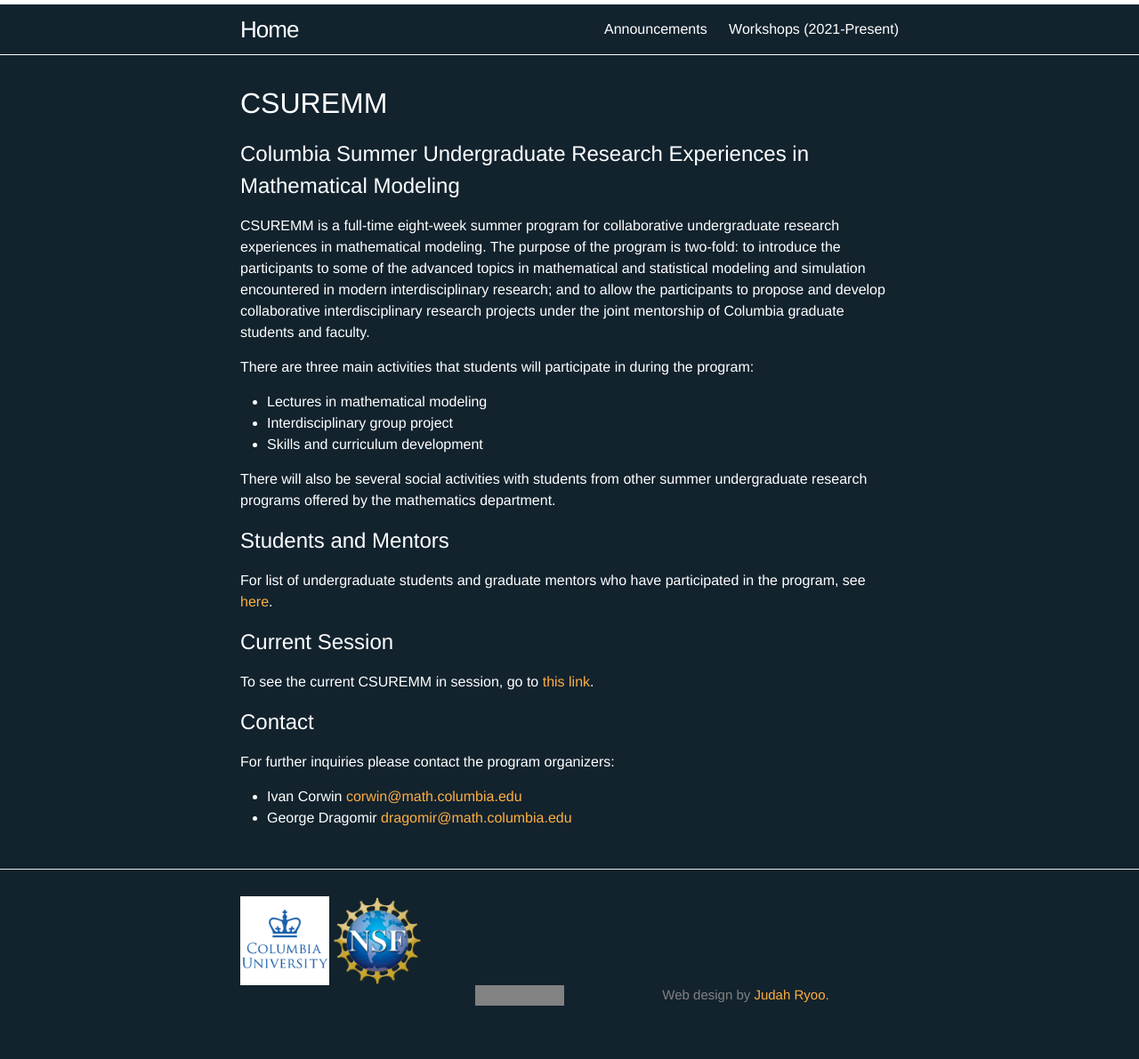
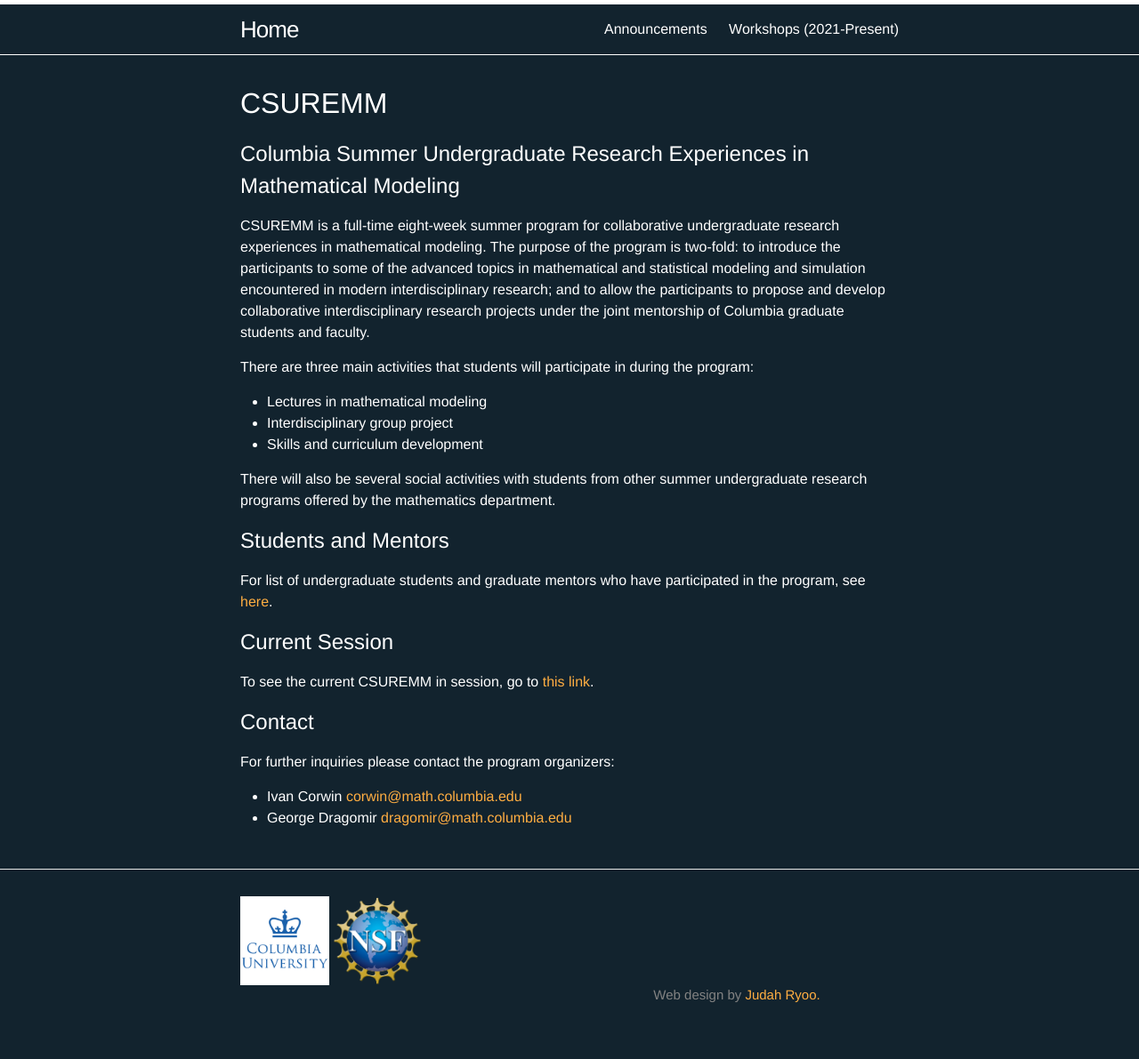
Before and after one commit to ColumbiaUndergradMathModeling/Home, a Jekyll site: the page built from index.html, in a window 1280 px wide. Shown: the whole page at 89% size. Built offline with Jekyll 4.4.1, drawn with Linux system fonts in a browser that asks for light colours.

Commit message:
mistake in spacing

```diff
--- a/_includes/footer.html
+++ b/_includes/footer.html
@@ -13,7 +13,7 @@
       </div>
 
       <div class="footer-col footer-col-2">
-        <p style="text-align:right;border-left-style: solid;border-left-width: 100px;padding-left: 110px;width: 187.433px;"> Web design by <a href=" https:=" "="" blogs.cuit.columbia.edu="" cr2940=""> Judah Ryoo.  </a></p>
+        <p style="text-align:right;border-left-width: 100px;padding-left: 200px;width: 187.433px;"> Web design by <a href=" https:=" "="" blogs.cuit.columbia.edu="" cr2940=""> Judah Ryoo.  </a></p>
       </div>
 
 
```
